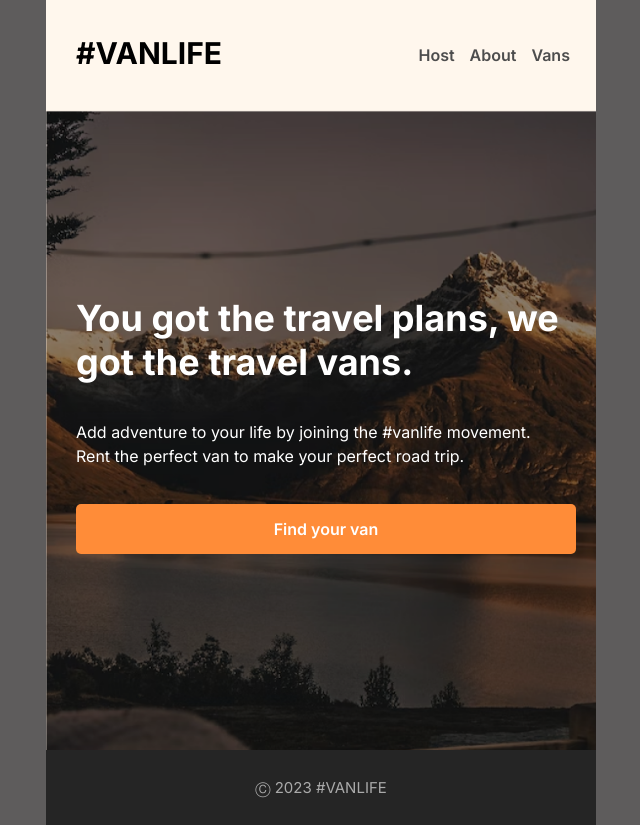
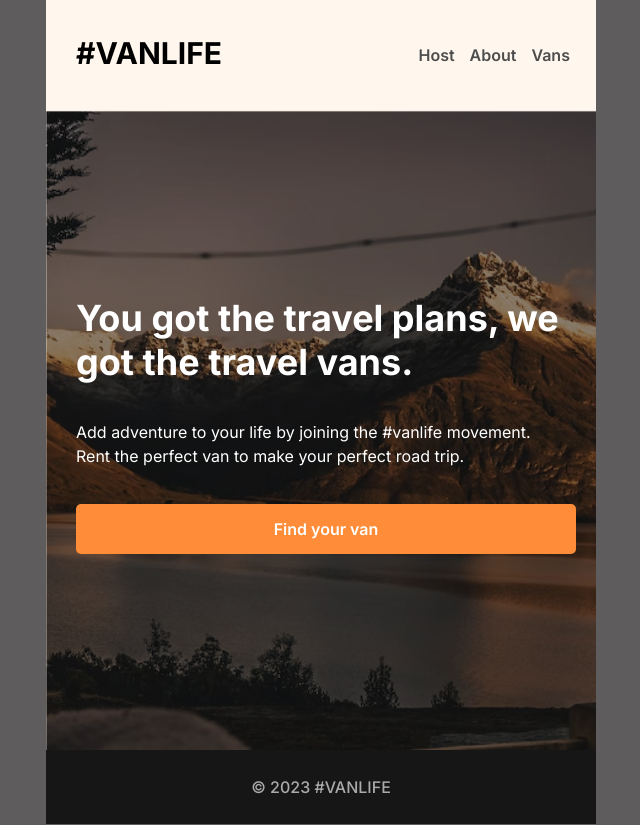
Before and after one commit to wasimhyder09/vanlife, a React (Create React App) app: page / in a window 1280 px wide. Shown: the whole page, without its empty margins (319-959 px from the left). Built offline with nearby package versions, Linux system fonts and the light colour scheme; what miragejs would draw is missing.

Commit message:
Added is active style on the active link

```diff
--- a/src/App.css
+++ b/src/App.css
@@ -53,16 +53,15 @@ a {
   color: #000;
 }
 .footer {
-  background-color: #252525;
+  background-color: #161616;
   color: #AAAAAA;
-  height: 75px;
-  display: grid;
+  height: 74px;
+  display: flex;
+  flex-shrink: 0;
+  justify-content: center;
   align-items: center;
-  width: 100%;
-}
-.footer p {
-  margin: 0 auto;
-  font-size: 15px;
+  margin-top: auto;
+  font-weight: 500;
 }
 .home-banner {
   background: url('./assets/images/home-banner.png') no-repeat;
@@ -250,3 +249,8 @@ a.back-to-vans {
   text-decoration: underline;
   font-weight: 600;
 }
+.header nav a.is-active {
+  font-weight: bold;
+  text-decoration: underline;
+  color: #161616;
+}
--- a/src/components/Footer.jsx
+++ b/src/components/Footer.jsx
@@ -1,7 +1,7 @@
 export default function Footer() {
   return(
     <div className="footer">
-      <p>Ⓒ 2023 #VANLIFE</p>
+      <p>&#169; 2023 #VANLIFE</p>
     </div>
   )
 }
--- a/src/components/Header.jsx
+++ b/src/components/Header.jsx
@@ -1,14 +1,23 @@
-import { Link } from "react-router-dom"
+import { NavLink } from "react-router-dom"
 export default function Header() {
   return(
     <div className="header">
         <div className="logo">
-          <Link to="/"><h2>#VANLIFE</h2></Link>
+          <NavLink to="/"><h2>#VANLIFE</h2></NavLink>
         </div>
         <nav>
-          <Link to="/host">Host</Link>
-          <Link to="/about">About</Link>
-          <Link to="/vans">Vans</Link>
+          <NavLink
+            to="/host"
+            className={({isActive}) => isActive ? "is-active" : null}
+            >Host</NavLink>
+          <NavLink
+            to="/about"
+            className={({isActive}) => isActive ? "is-active" : null}
+            >About</NavLink>
+          <NavLink
+            to="/vans"
+            className={({isActive}) => isActive ? "is-active" : null}
+            >Vans</NavLink>
         </nav>
       </div>
   )
```
